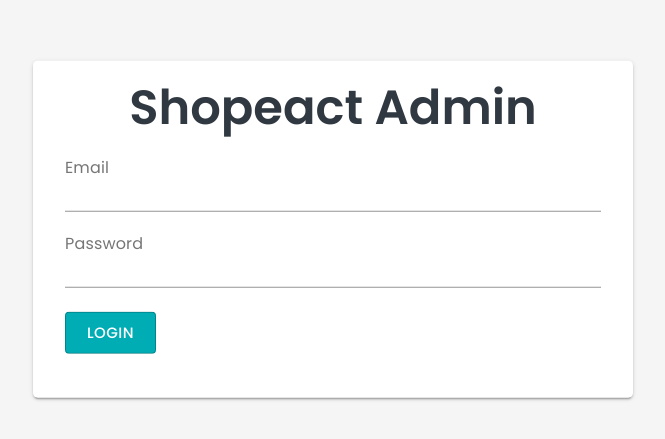
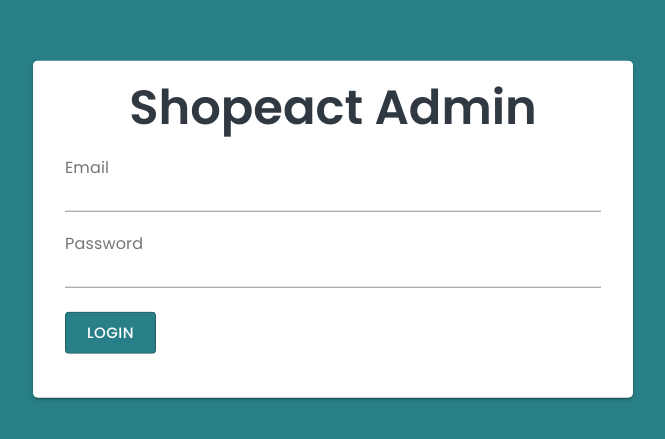
Before and after one commit to fahadaleem/Ecommerce-React-App, a React (Create React App) app: page /admin in a window 1280 px wide. Shown: the part 171-610 px from the top of the page, without its empty margins (307-972 px from the left). Built offline with nearby package versions, Linux system fonts and the light colour scheme.

Commit message:
Localstorage setup.

```diff
--- a/package.json
+++ b/package.json
@@ -5,6 +5,7 @@
   "dependencies": {
     "@material-ui/core": "^4.12.3",
     "@material-ui/icons": "^4.11.2",
+    "@material-ui/lab": "^4.0.0-alpha.60",
     "@testing-library/jest-dom": "^5.14.1",
     "@testing-library/react": "^11.2.7",
     "@testing-library/user-event": "^12.8.3",
--- a/src/components/Admin/AdminLogin/AdminLogin.js
+++ b/src/components/Admin/AdminLogin/AdminLogin.js
@@ -13,10 +13,12 @@ import {
 } from "@material-ui/core";
 import { connect } from "react-redux";
 import { handleLoginUser } from "../../../redux/auth/authActions";
+import Alert from '@material-ui/lab/Alert';
+
 
 const useStyles = makeStyles((theme) => ({
   root: {
-    backgroundColor: "#F5F5F5",
+    backgroundColor: "#297F87",
     position: "absolute",
     height: "100%",
     width: "100%",
@@ -35,12 +37,15 @@ const useStyles = makeStyles((theme) => ({
   },
   textField: {
     "& .MuiInput-underline:after": {
-      borderColor: "#00ADB5",
+      borderColor: "#297F87",
     },
   },
   submitBtn: {
-    backgroundColor: "#00ADB5",
+    backgroundColor: "#297F87",
     color: "#fff",
+    '&:hover':{
+      color:"#297F87"
+    }
   },
   formLabel: {
     marginBottom: "4px",
@@ -71,6 +76,7 @@ const AdminLogin = (props) => {
           <Typography variant="h3" color="initial" align="center">
             Shopeact Admin
           </Typography>
+          {error&&<Alert severity="error" style={{margin:"5px 0",}}>{error}</Alert>}
           <Box my={3}>
             <FormControl fullWidth className={classes.textField}>
               <FormLabel className={classes.formLabel}>Email</FormLabel>
--- a/src/redux/auth/authActions.js
+++ b/src/redux/auth/authActions.js
@@ -31,6 +31,7 @@ const handleLoginUser = (email, password) => {
     console.log(email, password, "fahad");
     signInWithEmailAndPassword(auth, email, password)
       .then((user) => {
+        localStorage.setItem("userLogin", JSON.stringify(true));
         dispatch(loginSuccess(user));
       })
       .catch((error) => {
--- a/src/redux/auth/authReducer.js
+++ b/src/redux/auth/authReducer.js
@@ -1,7 +1,9 @@
 import { LOGIN_SUCCESS, LOGIN_FAILURE, LOGOUT_SUCCESS } from "./authTypes";
 
 const initialState = {
-  isUserLoggedIn: false,
+  isUserLoggedIn: localStorage.getItem("userLogin")
+    ? JSON.parse(localStorage.getItem("userLogin"))
+    : false,
   user: {},
   error: null,
 };
```
Also changed, not shown: 1 other file (tests, documents, lock files or other folders).
